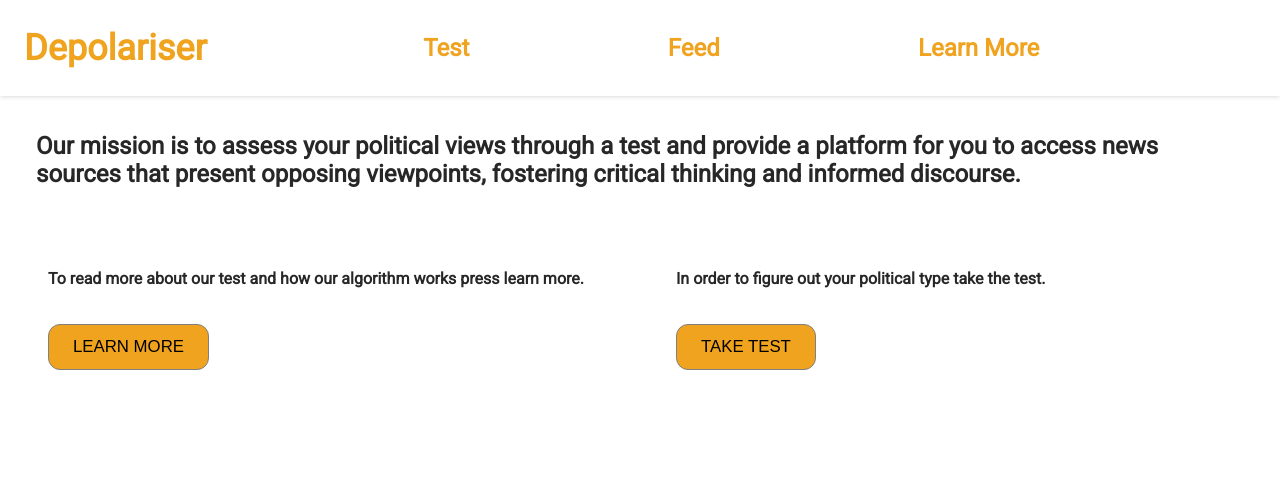
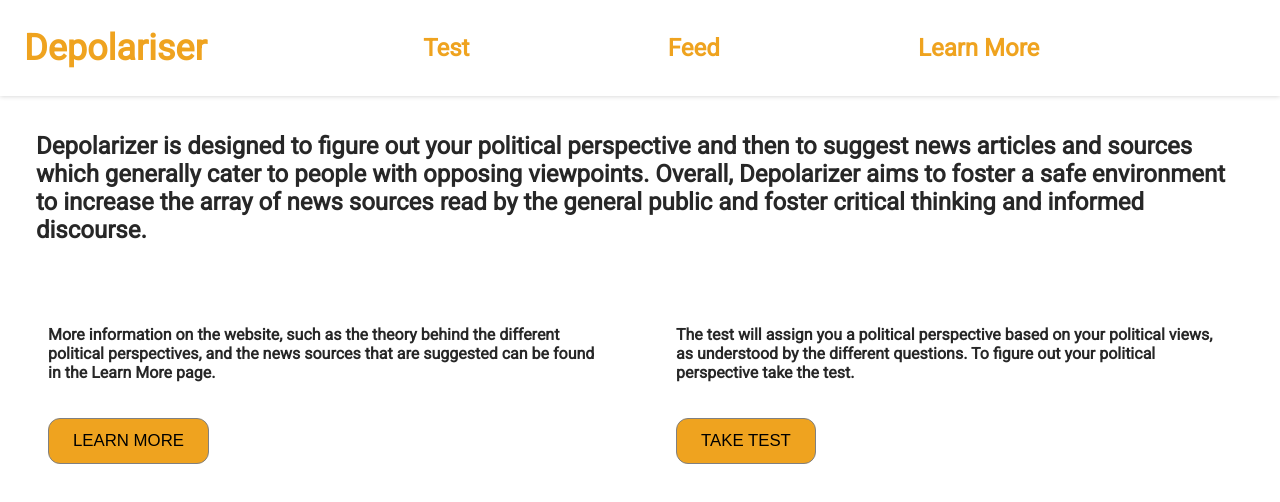
Before and after one commit to abdullah8a0/depolariser, a React app: page / in a window 1280 px wide. Shown: the top 502 px of the page. Built offline with nearby package versions, Linux system fonts and the light colour scheme; no server answers; the HTML template or start-up script is replaced by a standard one.

Commit message:
main page new text

```diff
--- a/client/src/components/pages/Main.tsx
+++ b/client/src/components/pages/Main.tsx
@@ -18,18 +18,25 @@ const Main = (props: Props) => {
         <div className="mainGrid">
           <section className="missionBox u-addShadow">
             <h3>
-              Our mission is to assess your political views through a test and provide a platform for you to access news sources that present opposing
-              viewpoints, fostering critical thinking and informed discourse.
+              Depolarizer is designed to figure out your political perspective and then to suggest news articles and sources which generally cater to
+              people with opposing viewpoints. Overall, Depolarizer aims to foster a safe environment to increase the array of news sources read by
+              the general public and foster critical thinking and informed discourse.
             </h3>
           </section>
           <div className="smallBox u-addShadow">
-            <h4>To read more about our test and how our algorithm works press learn more.</h4>
+            <h4>
+              More information on the website, such as the theory behind the different political perspectives, and the news sources that are suggested
+              can be found in the Learn More page.
+            </h4>
             <Link to="/learnmore">
               <button className="redirect">LEARN MORE</button>
             </Link>
           </div>
           <div className="smallBox u-addShadow">
-            <h4>In order to figure out your political type take the test.</h4>
+            <h4>
+              The test will assign you a political perspective based on your political views, as understood by the different questions. To figure out
+              your political perspective take the test.
+            </h4>
             <Link to="/test">
               <button className="redirect">TAKE TEST</button>
             </Link>
```
